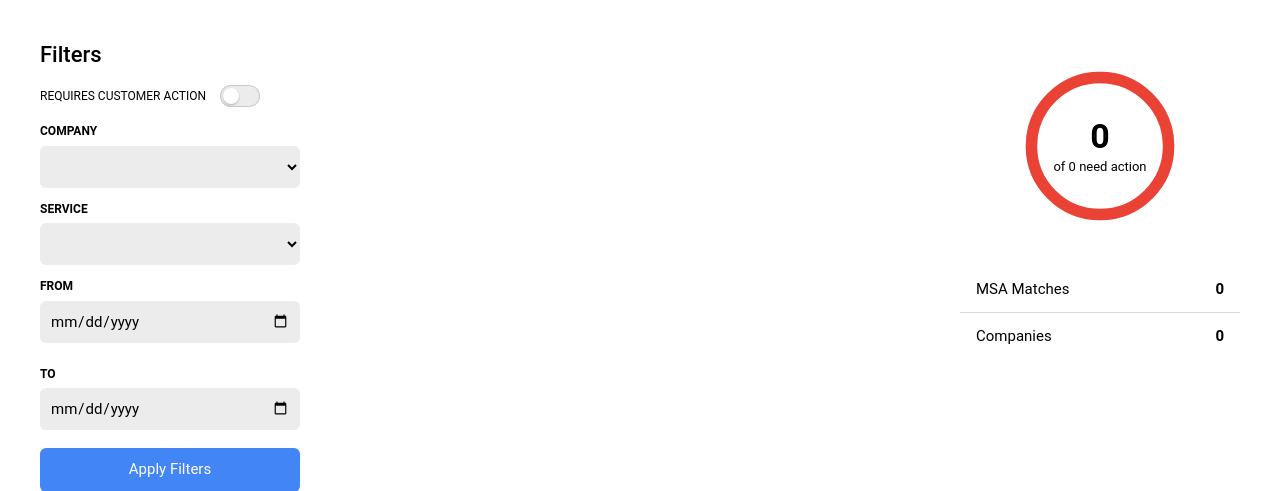
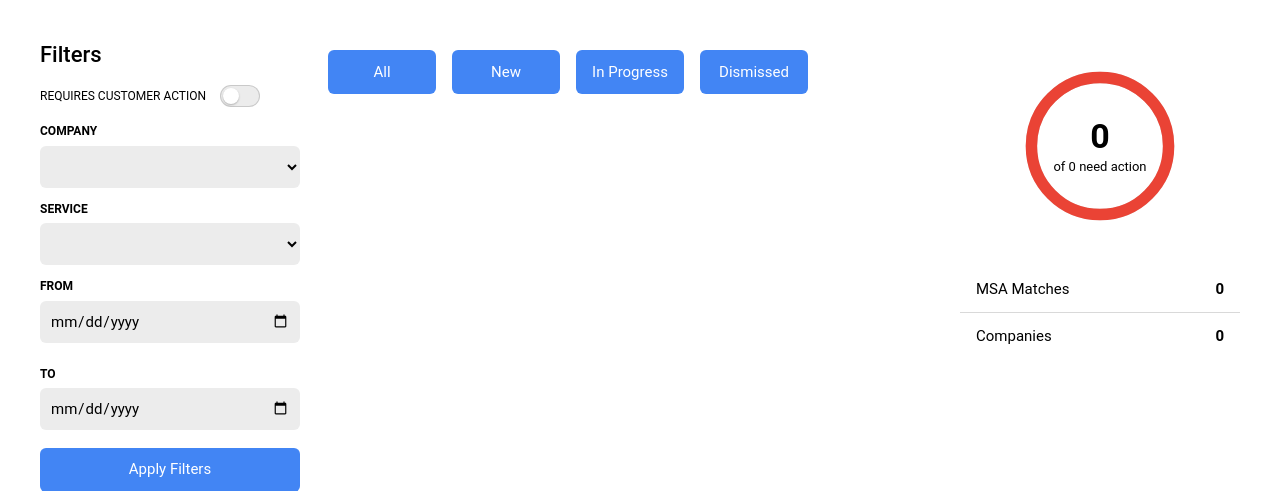
Before and after one commit to Alexz3221/MSAi-Manager, a Python web app: template services/web/templates/index.html in a window 1280 px wide. Shown: the part 144-635 px from the top of the page. Run offline with Jinja, Linux system fonts and the light colour scheme; the template is opened without the code that fills it, so the values that code supplies are empty; some web fonts are replaced.

Commit message:
initial design

```diff
--- a/services/web/static/styles.css
+++ b/services/web/static/styles.css
@@ -300,7 +300,13 @@
       padding: 5px 8px;
     }
 
-
+    .feed-status-buttons {
+      display: inline-flex;
+      align-items: center;
+      gap: 16px;
+      padding: 10px;
+      width: 500px;
+    }
 
     .stats-panel {
       display: flex;
--- a/services/web/templates/index.html
+++ b/services/web/templates/index.html
@@ -65,6 +65,12 @@
       </aside>
 
       <section>
+        <div class="feed-status-buttons" id="status-filter-tabs">
+          <button class="filter-tab active" data-filter="all" type="button">All</button>
+          <button class="filter-tab" data-filter="new" type="button">New</button>
+          <button class="filter-tab" data-filter="in-progress" type="button">In Progress</button>
+          <button class="filter-tab" data-filter="dismissed" type="button">Dismissed</button>
+        </div>
         <div class="feed" id="feed"></div>
       </section>
       <aside class="panel stats-panel">
```
